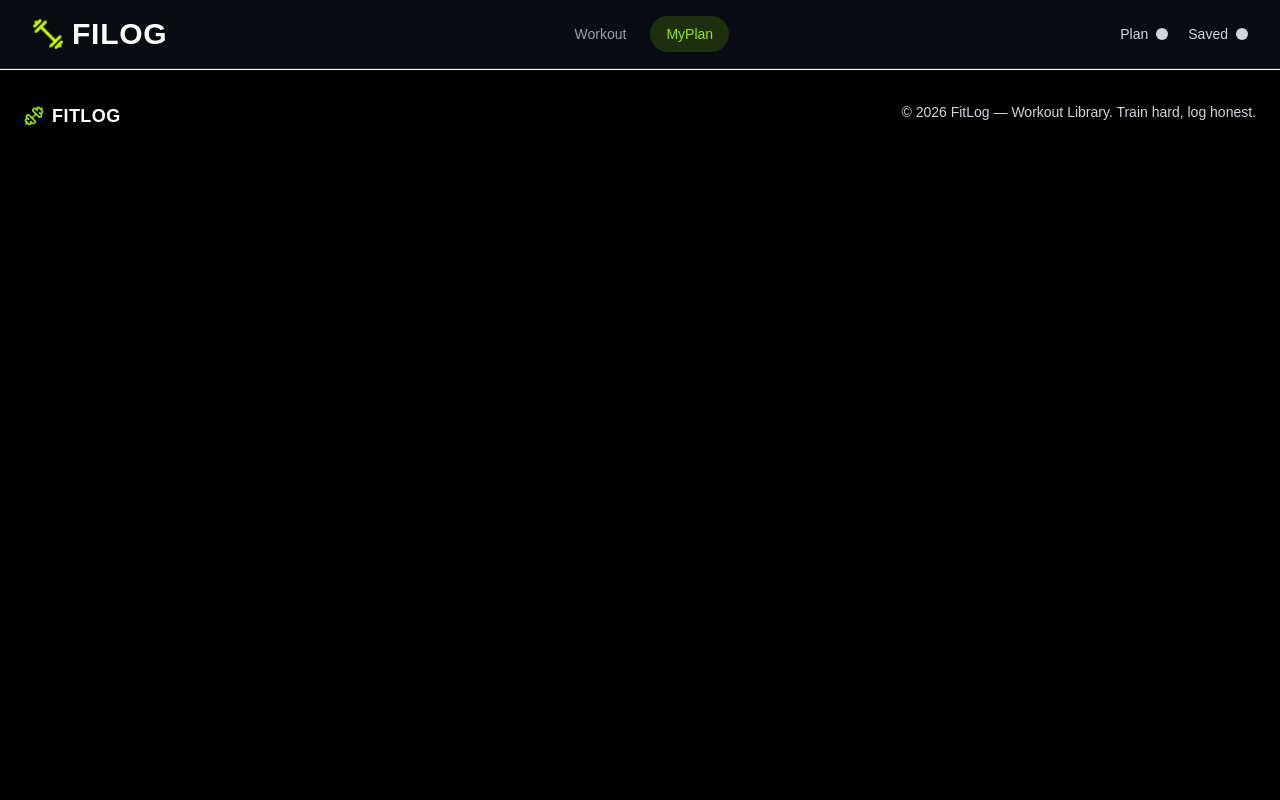
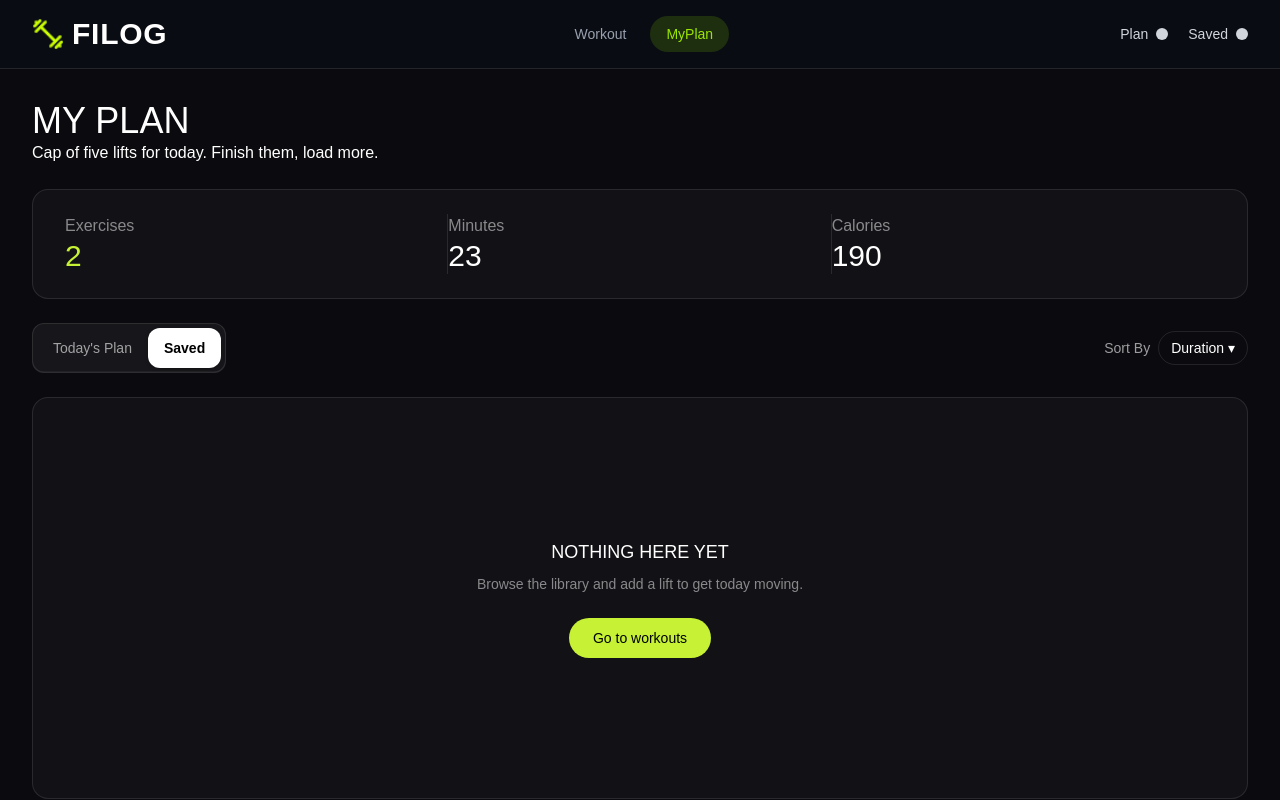
Before and after one commit to Rakib304832/gym, a Next.js app: page /my-plan in a window 1280 px wide. Shown: the top 800 px of the page. Built offline with nearby package versions, Linux system fonts and the light colour scheme.

Commit message:
Add Plan and other work able page

```diff
--- a/src/app/my-plan/page.tsx
+++ b/src/app/my-plan/page.tsx
@@ -1,11 +1,175 @@
-import React from 'react';
 
-const page = () => {
+"use client";
+
+import { useState } from "react";
+import { useGym } from "../contex/gymContex";
+import ExerciseCard from "../../components/ExerciseCard";
+
+export default function MyPlanPage() {
+  const { todayPlan, savedList } = useGym();
+  const [activeTab, setActiveTab] = useState<"today" | "saved">("today");
+  const currentList = activeTab === "today" ? todayPlan : savedList;
+
+
+  if (todayPlan.length === 0 && savedList.length === 0) {
     return (
+      <div className="min-h-screen bg-[#0B0B0F] text-white">
+
+      <div className="mt-8 px-8">
+        {/* Page title */}
+        <div className="mt-6">
+          <h2 className="text-4xl">MY PLAN</h2>
+          <p>Cap of five lifts for today. Finish them, load more.</p>
+        </div>
+
+        <div className="mt-6 grid grid-cols-3 divide-x divide-white/10 rounded-2xl border border-white/10 bg-white/[0.03] px-8 py-6">
+
+          <div>
+            <p className="text-white/50">Exercises</p>
+            <p className="text-3xl text-[#C6F135]">2</p>
+          </div>
+          <div>
+            <p className="text-white/50">Minutes</p>
+            <p className="text-3xl">23</p>
+          </div>
+          <div>
+            <p className="text-white/50">Calories</p>
+            <p className="text-3xl">190</p>
+          </div>
+        </div>
+
+
+        {/* Tabs + sort dropdown */}
+        <div className="flex items-center justify-between  mt-6">
+          <div className="tabs tabs-box bg-white/5 border border-white/10 rounded-xl p-1"> {/* কন্টেইনার: গোলাকার পিল শেপ, হালকা বর্ডার */}
+  <input
+    type="radio"
+    name="my_tabs_1"
+    className="tab rounded-xl px-4 py-1.5 text-white/60 checked:bg-white checked:text-black checked:font-semibold"
+
+    aria-label="Today's Plan"
+  />
+  <div className="tab-content bg-base-100 border border-base-300 p-6">
+
+  </div>
+  <input
+    type="radio"
+    name="my_tabs_1"
+    className="tab rounded-xl px-4 py-1.5 text-white/60 checked:bg-white checked:text-black checked:font-semibold"
+    aria-label="Saved"
+    defaultChecked
+  />
+
+</div>
+
+          <div className=" flex items-center gap-2 text-sm text-white/60">
+            <span>Sort By</span>
+            <button className="rounded-full border border-white/10 px-3 py-1.5 text-white">
+              Duration ▾
+            </button>
+          </div>
+        </div>
+
+        {/* Empty state — shown when there are no saved lifts yet */}
+        <div className="mb-8 mt-6 flex flex-col items-center justify-center rounded-2xl border border-white/10 bg-white/[0.03] py-35 text-center">
+          <h3 className="text-lg">NOTHING HERE YET</h3>
+          <p className="mt-2 text-sm text-white/50">
+            Browse the library and add a lift to get today moving.
+          </p>
+          <button className="mt-6 rounded-full bg-[#C6F135] px-6 py-2.5 text-sm text-black">
+            Go to workouts
+          </button>
+        </div>
+      </div>
+    </div>
+
+    );
+  };
+
+  return (
+       <div className="min-h-screen bg-[#0B0B0F] px-8 py-8 text-white">
+
+      <h2 className="text-4xl font-bold">MY PLAN</h2>
+      <p className="mt-1 text-white/50">
+        Cap of five lifts for today. Finish them, then load more.
+      </p>
+
+      {/* সামারি বক্স */}
+      <div className="mt-6 grid grid-cols-3 divide-x divide-white/10 rounded-2xl border border-white/10 bg-white/[0.03] px-8 py-6">
         <div>
+          <p className="text-white/50">Exercises</p>
+          <p className="text-3xl text-[#C6F135]">{todayPlan.length + savedList.length}</p>
+        </div>
+        <div>
+          <p className="text-white/50">Minutes</p>
+          <p className="text-3xl">23</p>
+        </div>
+        <div>
+          <p className="text-white/50">Calories</p>
+          <p className="text-3xl">190</p>
+        </div>
+      </div>
 
+
+      <div className="mt-6 flex items-center justify-between">
+        <div className="flex rounded-xl border border-white/10 bg-white/5 p-1">
+          <button
+            onClick={() => setActiveTab("today")}
+            type="button"
+            aria-pressed={activeTab === "today"}
+            className={`rounded-xl px-4 py-1.5 text-sm ${
+              activeTab === "today"
+                ? "bg-white font-semibold text-black" // active হলে সাদা ব্যাকগ্রাউন্ড
+                : "text-white/60"
+            }`}
+          >
+            Today&apos;s Plan
+          </button>
+          <button
+            onClick={() => setActiveTab("saved")} // ক্লিক করলে activeTab = "saved"
+            type="button"
+            aria-pressed={activeTab === "saved"}
+            className={`rounded-xl px-4 py-1.5 text-sm ${
+              activeTab === "saved"
+                ? "bg-white font-semibold text-black"
+                : "text-white/60"
+            }`}
+          >
+            Saved
+          </button>
         </div>
-    );
+
+        <div className="flex items-center gap-2 text-sm text-white/60">
+          <span>Sort By</span>
+          <button className="rounded-full border border-white/10 px-3 py-1.5 text-white">
+            Duration ▾
+          </button>
+        </div>
+      </div>
+
+
+      <div className="mt-6 rounded-2xl border border-white/10 bg-white/[0.02] p-6">
+        {currentList.length > 0 ? (
+          <div className="grid gap-4">
+            {currentList.map((item) => (
+              <ExerciseCard key={item.id} item={item} />
+            ))}
+          </div>
+        ) : (
+          <div className="flex flex-col items-center justify-center py-16 text-center">
+            <h3 className="text-lg">NOTHING HERE YET</h3>
+            <p className="mt-2 text-sm text-white/50">
+              Browse the library and add a lift to get today moving.
+            </p>
+            <button
+              type="button"
+              className="mt-6 rounded-full bg-[#C6F135] px-6 py-2.5 text-sm text-black"
+            >
+              Go to workouts
+            </button>
+          </div>
+        )}
+      </div>
+    </div>
+  );
 };
-
-export default page;
```
